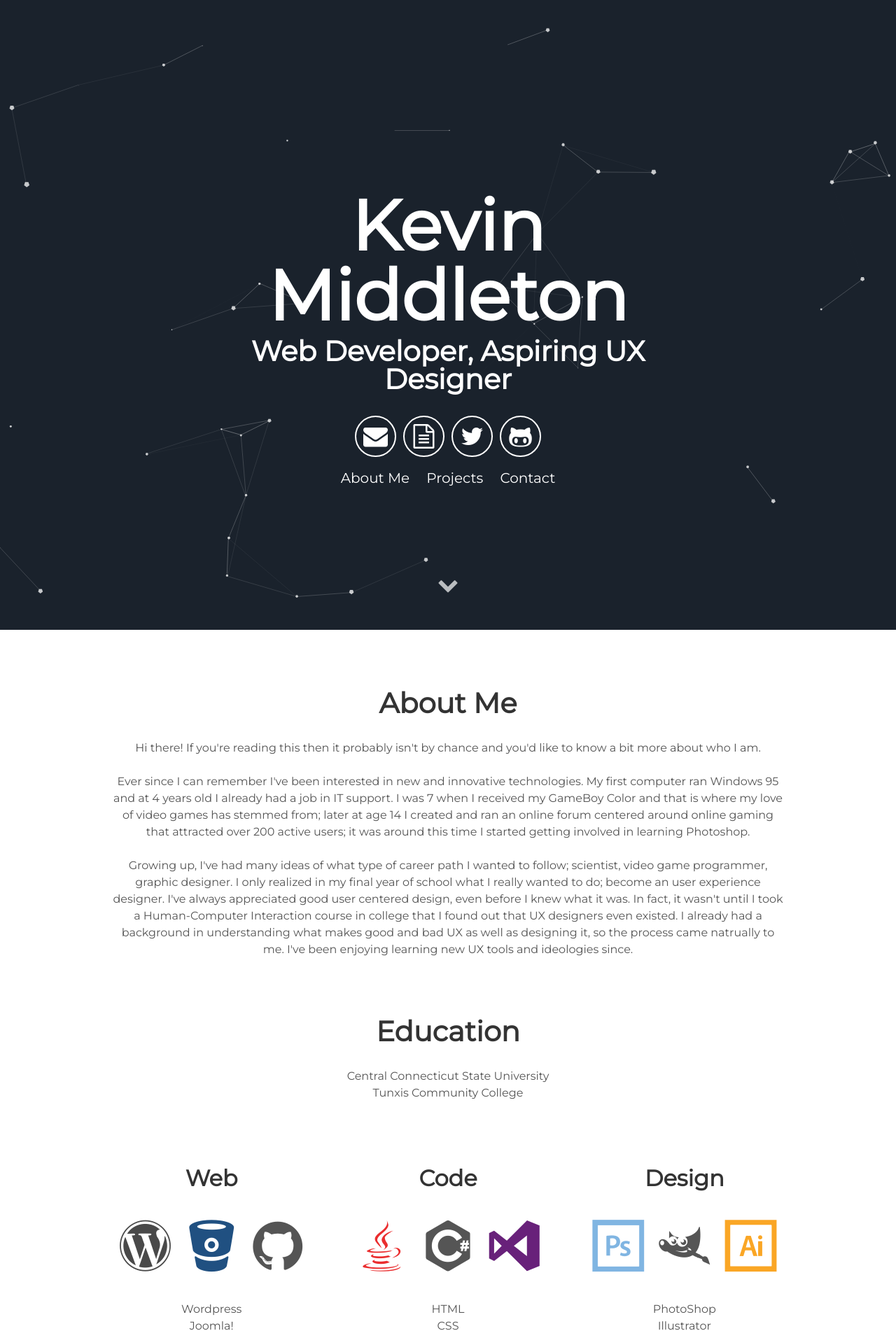
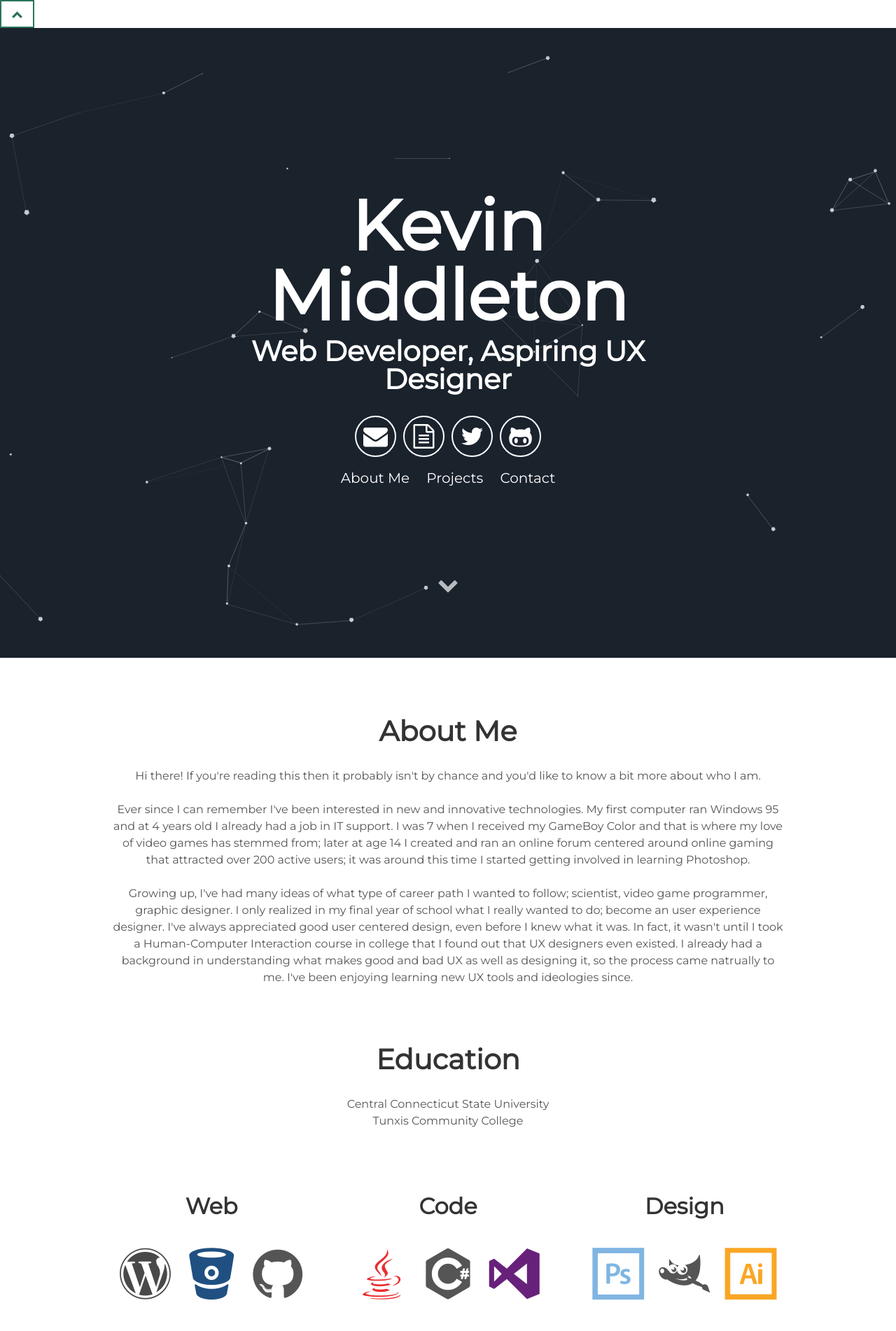
Before and after one commit to Kevin-Middleton/kevin-middleton.github.io, a Jekyll site: the page built from index.html, in a window 1280 px wide. Shown: the top 1902 px of the page at 70% size. Built offline with Jekyll 4.4.1, drawn with Linux system fonts in a browser that asks for light colours.

Commit message:
Update default.html

```diff
--- a/_layouts/default.html
+++ b/_layouts/default.html
@@ -2,7 +2,7 @@
 <html lang="en">
   {% include head.html %}
   <body>
-    <button onclick="topFunction()" id="myBtn" title="Go to top">Top</button>
+    <button onclick="topFunction()"><i class="icon fa fa-chevron-up" aria-hidden="true"></i></button>
       {% include header.html %}
       <section id="about">
         {% include about.html %}
```
